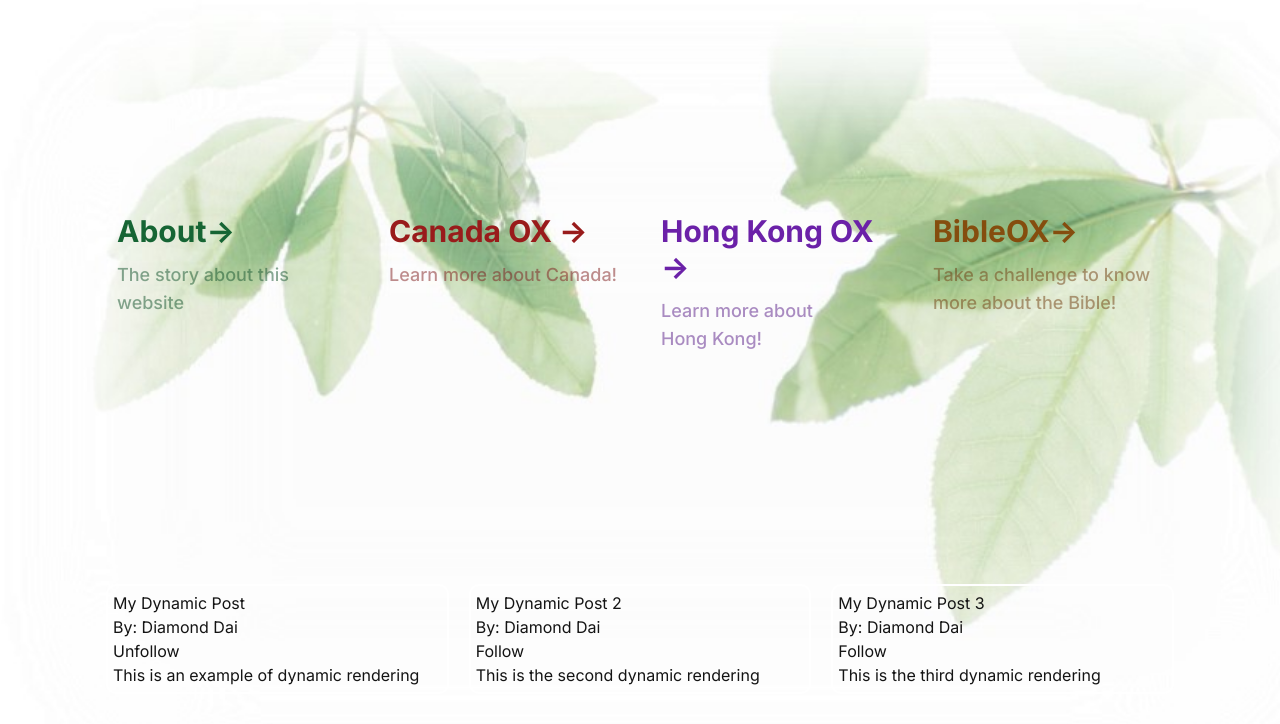
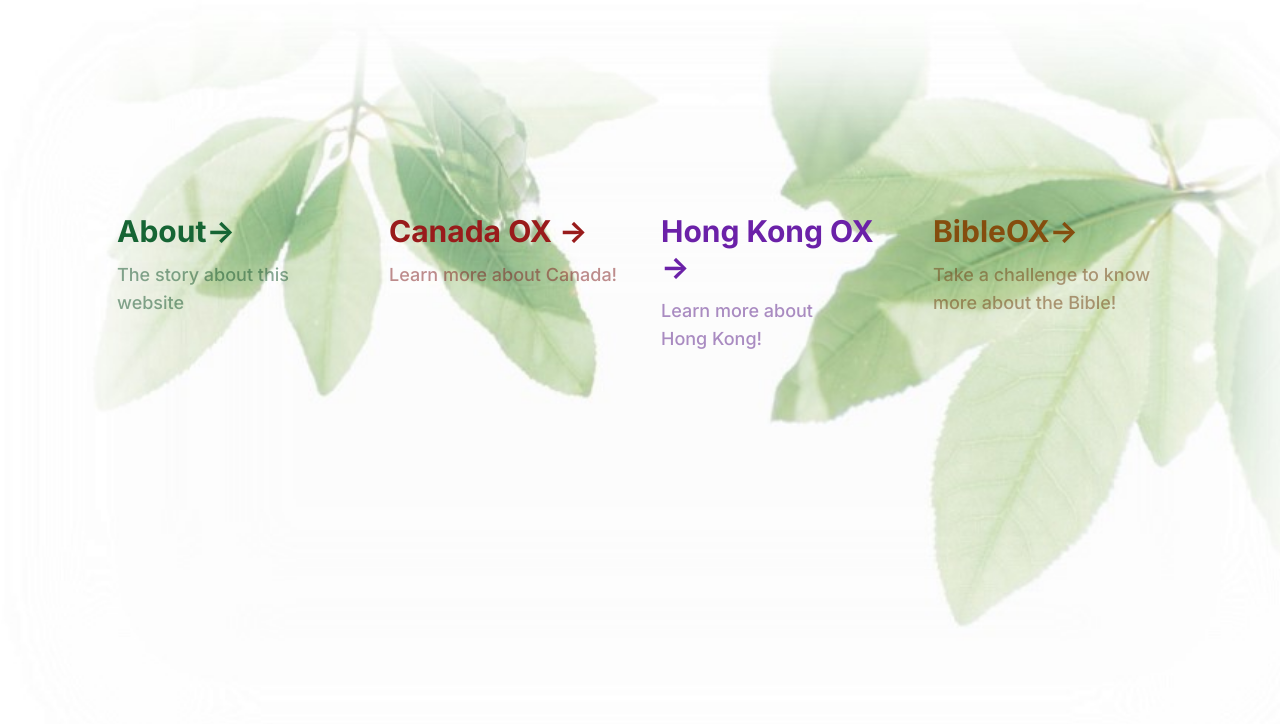
Before and after one commit to diamondcodebase/ox-app, a Next.js app: page / in a window 1280 px wide. Shown: the top 724 px of the page. Built offline with nearby package versions, Linux system fonts and the light colour scheme.

Commit message:
remove messages in main page

```diff
--- a/src/app/page.js
+++ b/src/app/page.js
@@ -166,11 +166,11 @@
           <TextS content="My name is Diamond" strong={true} />
           <TextS content="This is my first React.js app" strong = {false} />
         </div> */}
-        <div className="mb-32 grid text-center lg:max-w-6xl lg:w-full lg:mb-0 lg:grid-cols-3 lg:text-left">
+        {/* <div className="mb-32 grid text-center lg:max-w-6xl lg:w-full lg:mb-0 lg:grid-cols-3 lg:text-left">
           { posts.map((content, idx) => {
             return <PostC {...content} key={idx} />
           }) }
-        </div>
+        </div> */}
       </main>
     </body>
 
```
